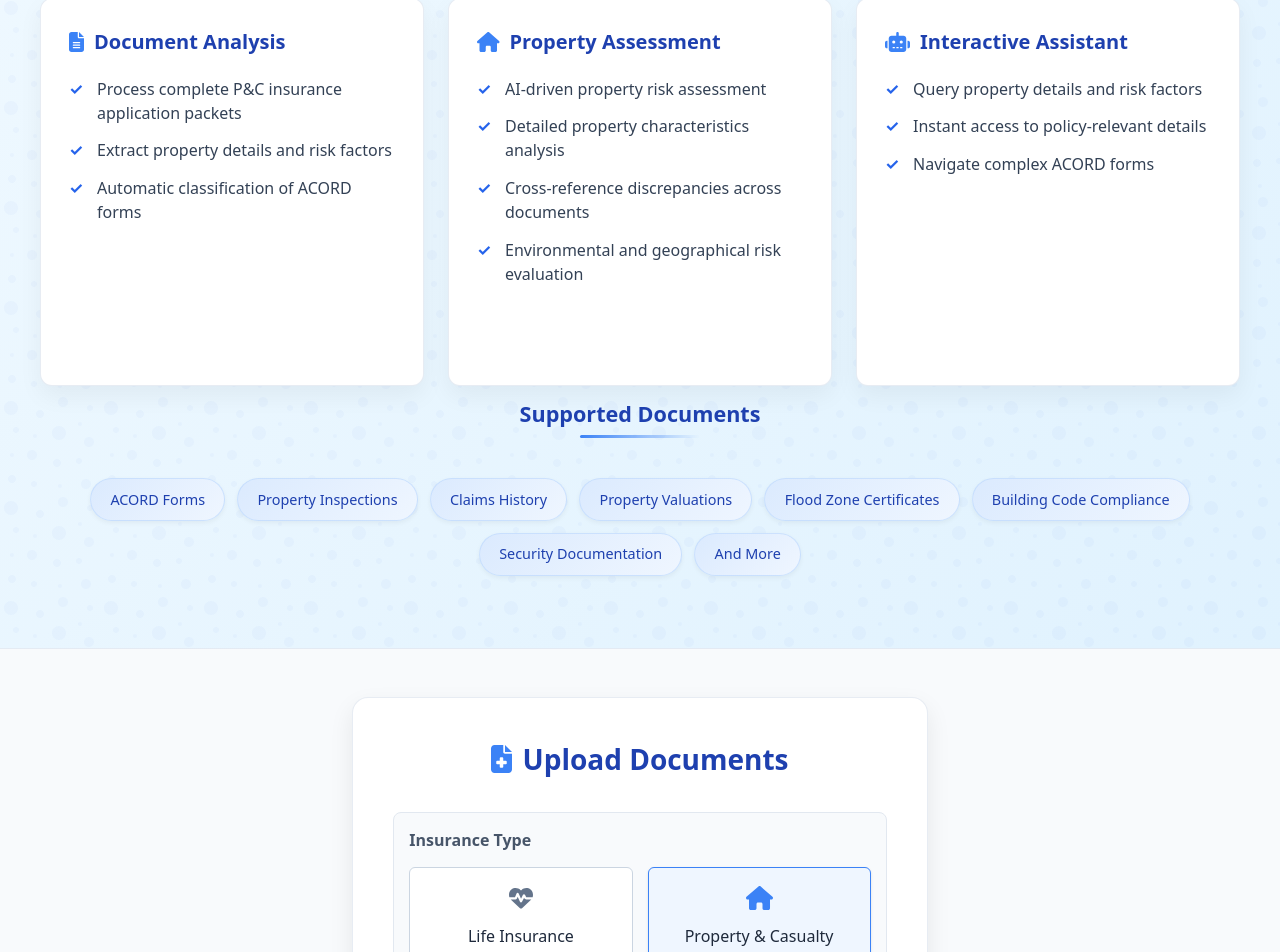
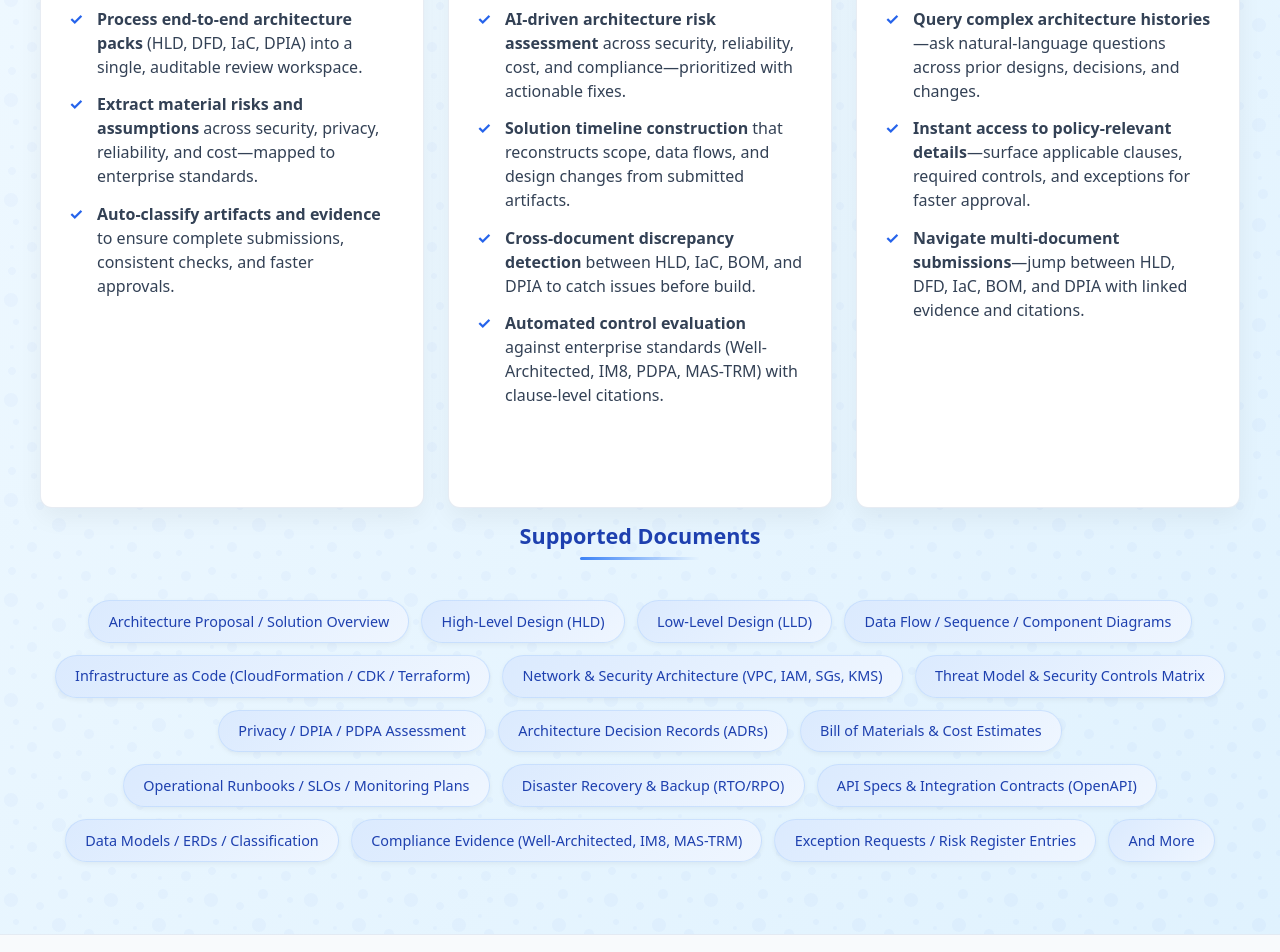
Before and after one commit to paulchworks/genai-ea-workbench, a React (Vite) app in the folder frontend/: page / in a window 1280 px wide. Shown: the part 400-1352 px from the top of the page. Built offline with nearby package versions, Linux system fonts and the light colour scheme.

Commit message:
repurposed UI

```diff
--- a/frontend/src/App.tsx
+++ b/frontend/src/App.tsx
@@ -206,10 +206,10 @@ function UploadPage() {
           <span className="header-logo">
             <FontAwesomeIcon icon={faShieldAlt} />
           </span>
-          GenAI Underwriting Workbench
+          GenAI Enterprise Architecture Workbench
         </h1>
         <div className="header-controls">
-          <div className="header-insurance-toggle">
+          {/*<div className="header-insurance-toggle">
             <label className={`option ${insuranceType === 'life' ? 'selected' : ''}`}>
               <input
                 type="radio"
@@ -232,7 +232,7 @@ function UploadPage() {
               <span className="option-icon"><FontAwesomeIcon icon={faHome} /></span>
               <span>P&C</span>
             </label>
-          </div>
+          </div>*/}
           <button
             type="button"
             onClick={() => navigate('/jobs')}
@@ -247,13 +247,13 @@ function UploadPage() {
       <div className="description-section">
         <h2>
           {insuranceType === 'life'
-            ? 'Streamline Your Life Insurance Underwriting'
-            : 'Streamline Your Property & Casualty Insurance Underwriting'}
+            ? 'Streamline Your Architecture Review & Documentation'
+            : 'Streamline Your Architecture Review & Documentation'}
         </h2>
         <p className="intro-text">
           {insuranceType === 'life'
-            ? <span>TestTransform complex life insurance applications and medical documents into actionable insights using advanced AI analysis powered by <strong>Amazon Bedrock</strong> and <strong>Claude 3.7 Sonnet</strong>. Purpose-built for life insurance underwriters to automatically extract, analyze, and evaluate risk factors from application packets.</span>
-            : <span>TestTransform complex property & casualty insurance applications and ACORD forms into actionable insights using advanced AI analysis powered by <strong>Amazon Bedrock</strong> and <strong>Claude 3.7 Sonnet</strong>. Purpose-built for P&C insurance underwriters to automatically extract, analyze, and evaluate property risk factors from application packets.</span>}
+            ? <span>Accelerate safe delivery: reduce ARB cycle time by <strong>60–80%</strong>, lift standards compliance to <strong>~100% coverage</strong>, and prevent costly rework by catching risks pre-funding.</span>
+            : <span>Accelerate safe delivery: reduce ARB cycle time by <strong>60–80%</strong>, lift standards compliance to <strong>~100% coverage</strong>, and prevent costly rework by catching risks pre-funding.</span>}
         </p>
 
         <div className="features-grid">
@@ -265,15 +265,15 @@ function UploadPage() {
             <ul>
               {insuranceType === 'life' ? (
                 <>
-                  <li>Process complete life insurance application packets</li>
-                  <li>Extract medical history and risk factors</li>
-                  <li>Automatic classification of APS and lab reports</li>
+                  <li><strong>Process end-to-end architecture packs</strong> (HLD, DFD, IaC, DPIA) into a single, auditable review workspace.</li>
+                  <li><strong>Extract material risks and assumptions</strong> across security, privacy, reliability, and cost—mapped to enterprise standards.</li>
+                  <li><strong>Auto-classify artifacts and evidence</strong> to ensure complete submissions, consistent checks, and faster approvals.</li>
                 </>
               ) : (
                 <>
-                  <li>Process complete P&C insurance application packets</li>
-                  <li>Extract property details and risk factors</li>
-                  <li>Automatic classification of ACORD forms</li>
+                  <li><strong>Process end-to-end architecture packs</strong> (HLD, DFD, IaC, DPIA) into a single, auditable review workspace.</li>
+                  <li><strong>Extract material risks and assumptions</strong> across security, privacy, reliability, and cost—mapped to enterprise standards.</li>
+                  <li><strong>Auto-classify artifacts and evidence</strong> to ensure complete submissions, consistent checks, and faster approvals.</li>
                 </>
               )}
             </ul>
@@ -282,22 +282,22 @@ function UploadPage() {
           <div className="feature-card">
             <h3>
               <FontAwesomeIcon icon={insuranceType === 'life' ? faStethoscope : faHome} />
-              {insuranceType === 'life' ? 'Underwriter Analysis' : 'Property Assessment'}
+              {insuranceType === 'life' ? 'Architecture Assessment' : 'Architecture Assessment'}
             </h3>
             <ul>
               {insuranceType === 'life' ? (
                 <>
-                  <li>AI-driven mortality risk assessment</li>
-                  <li>Medical history timeline construction</li>
-                  <li>Cross-reference discrepancies across documents</li>
-                  <li>Automated medical condition evaluation</li>
+                  <li><strong>AI-driven architecture risk assessment</strong> across security, reliability, cost, and compliance—prioritized with actionable fixes.</li>
+                  <li><strong>Solution timeline construction</strong> that reconstructs scope, data flows, and design changes from submitted artifacts.</li>
+                  <li><strong>Cross-document discrepancy detection</strong> between HLD, IaC, BOM, and DPIA to catch issues before build.</li>
+                  <li><strong>Automated control evaluation</strong> against enterprise standards (Well-Architected, IM8, PDPA, MAS-TRM) with clause-level citations.</li>
                 </>
               ) : (
                 <>
-                  <li>AI-driven property risk assessment</li>
-                  <li>Detailed property characteristics analysis</li>
-                  <li>Cross-reference discrepancies across documents</li>
-                  <li>Environmental and geographical risk evaluation</li>
+                  <li><strong>AI-driven architecture risk assessment</strong> across security, reliability, cost, and compliance—prioritized with actionable fixes.</li>
+                  <li><strong>Solution timeline construction</strong> that reconstructs scope, data flows, and design changes from submitted artifacts.</li>
+                  <li><strong>Cross-document discrepancy detection</strong> between HLD, IaC, BOM, and DPIA to catch issues before build.</li>
+                  <li><strong>Automated control evaluation</strong> against enterprise standards (Well-Architected, IM8, PDPA, MAS-TRM) with clause-level citations.</li>
                 </>
               )}
             </ul>
@@ -311,15 +311,15 @@ function UploadPage() {
             <ul>
               {insuranceType === 'life' ? (
                 <>
-                  <li>Query complex medical histories</li>
-                  <li>Instant access to policy-relevant details</li>
-                  <li>Navigate multi-document applications</li>
+                  <li><strong>Query complex architecture histories</strong>—ask natural-language questions across prior designs, decisions, and changes.</li>
+                  <li><strong>Instant access to policy-relevant details</strong>—surface applicable clauses, required controls, and exceptions for faster approval.</li>
+                  <li><strong>Navigate multi-document submissions</strong>—jump between HLD, DFD, IaC, BOM, and DPIA with linked evidence and citations.</li>
                 </>
               ) : (
                 <>
-                  <li>Query property details and risk factors</li>
-                  <li>Instant access to policy-relevant details</li>
-                  <li>Navigate complex ACORD forms</li>
+                  <li><strong>Query complex architecture histories</strong>—ask natural-language questions across prior designs, decisions, and changes.</li>
+                  <li><strong>Instant access to policy-relevant details</strong>—surface applicable clauses, required controls, and exceptions for faster approval.</li>
+                  <li><strong>Navigate multi-document submissions</strong>—jump between HLD, DFD, IaC, BOM, and DPIA with linked evidence and citations.</li>
                 </>
               )}
             </ul>
@@ -331,23 +331,41 @@ function UploadPage() {
           <div className="document-types">
             {insuranceType === 'life' ? (
               <>
-                <span className="document-type">Life Insurance Applications</span>
-                <span className="document-type">Attending Physician Statements (APS)</span>
-                <span className="document-type">Lab Reports</span>
-                <span className="document-type">Pharmacy Records</span>
-                <span className="document-type">Financial Disclosures</span>
-                <span className="document-type">Medical History Questionnaires</span>
-                <span className="document-type">Supplemental Forms</span>
+                <span className="document-type">Architecture Proposal / Solution Overview</span>
+                <span className="document-type">High-Level Design (HLD)</span>
+                <span className="document-type">Low-Level Design (LLD)</span>
+                <span className="document-type">Data Flow / Sequence / Component Diagrams</span>
+                <span className="document-type">Infrastructure as Code (CloudFormation / CDK / Terraform)</span>
+                <span className="document-type">Network & Security Architecture (VPC, IAM, SGs, KMS)</span>
+                <span className="document-type">Threat Model & Security Controls Matrix</span>
+                <span className="document-type">Privacy / DPIA / PDPA Assessment</span>
+                <span className="document-type">Architecture Decision Records (ADRs)</span>
+                <span className="document-type">Bill of Materials & Cost Estimates</span>
+                <span className="document-type">Operational Runbooks / SLOs / Monitoring Plans</span>
+                <span className="document-type">Disaster Recovery & Backup (RTO/RPO)</span>
+                <span className="document-type">API Specs & Integration Contracts (OpenAPI)</span>
+                <span className="document-type">Data Models / ERDs / Classification</span>
+                <span className="document-type">Compliance Evidence (Well-Architected, IM8, MAS-TRM)</span>
+                <span className="document-type">Exception Requests / Risk Register Entries</span>
               </>
             ) : (
               <>
-                <span className="document-type">ACORD Forms</span>
-                <span className="document-type">Property Inspections</span>
-                <span className="document-type">Claims History</span>
-                <span className="document-type">Property Valuations</span>
-                <span className="document-type">Flood Zone Certificates</span>
-                <span className="document-type">Building Code Compliance</span>
-                <span className="document-type">Security Documentation</span>
+                <span className="document-type">Architecture Proposal / Solution Overview</span>
+                <span className="document-type">High-Level Design (HLD)</span>
+                <span className="document-type">Low-Level Design (LLD)</span>
+                <span className="document-type">Data Flow / Sequence / Component Diagrams</span>
+                <span className="document-type">Infrastructure as Code (CloudFormation / CDK / Terraform)</span>
+                <span className="document-type">Network & Security Architecture (VPC, IAM, SGs, KMS)</span>
+                <span className="document-type">Threat Model & Security Controls Matrix</span>
+                <span className="document-type">Privacy / DPIA / PDPA Assessment</span>
+                <span className="document-type">Architecture Decision Records (ADRs)</span>
+                <span className="document-type">Bill of Materials & Cost Estimates</span>
+                <span className="document-type">Operational Runbooks / SLOs / Monitoring Plans</span>
+                <span className="document-type">Disaster Recovery & Backup (RTO/RPO)</span>
+                <span className="document-type">API Specs & Integration Contracts (OpenAPI)</span>
+                <span className="document-type">Data Models / ERDs / Classification</span>
+                <span className="document-type">Compliance Evidence (Well-Architected, IM8, MAS-TRM)</span>
+                <span className="document-type">Exception Requests / Risk Register Entries</span>
               </>
             )}
             <span className="document-type">And More</span>
@@ -361,6 +379,7 @@ function UploadPage() {
           Upload Documents
         </h2>
 
+        {/*
         <div className="insurance-type-selector">
           <h3>Insurance Type</h3>
           <div className="insurance-options">
@@ -388,6 +407,7 @@ function UploadPage() {
             </label>
           </div>
         </div>
+        */}
 
         <div
           className={`file-drop-zone ${files.length > 0 ? 'has-files' : ''}`}
```
